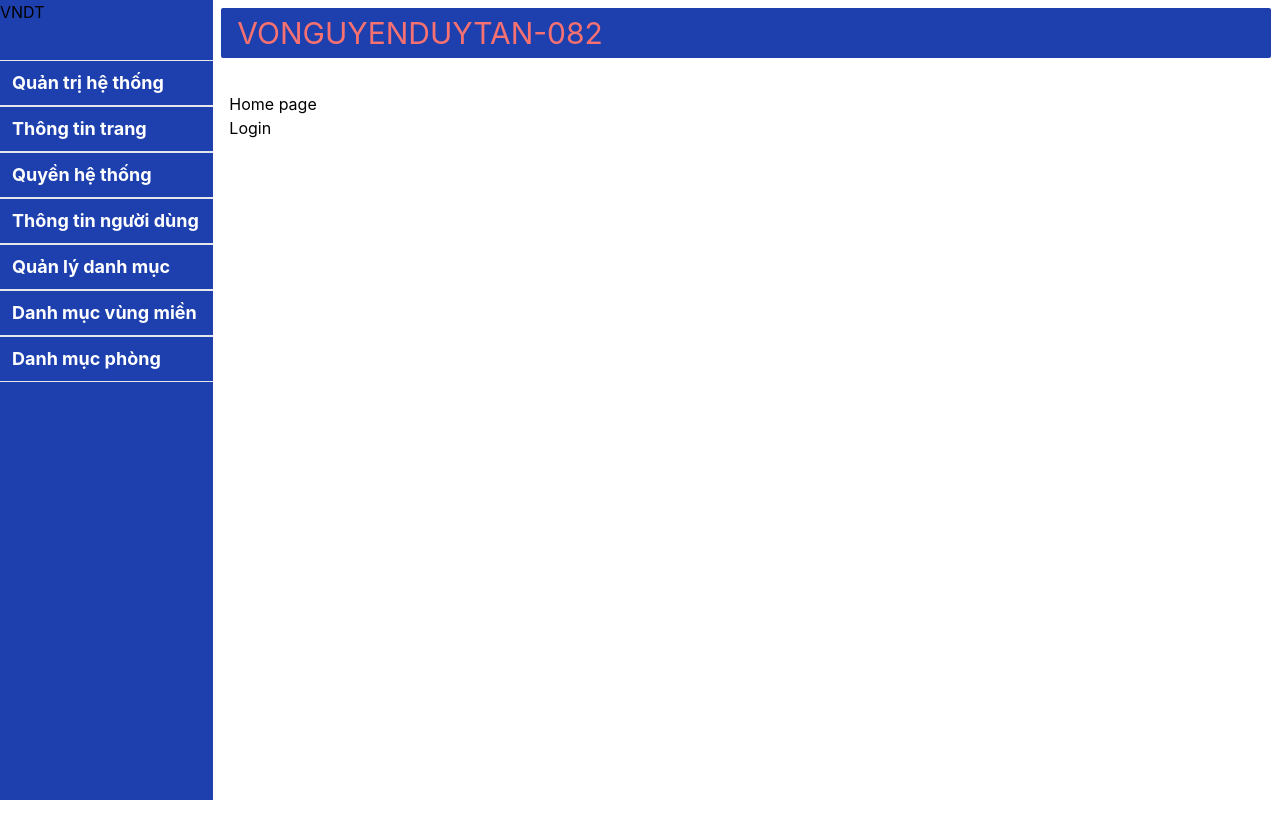
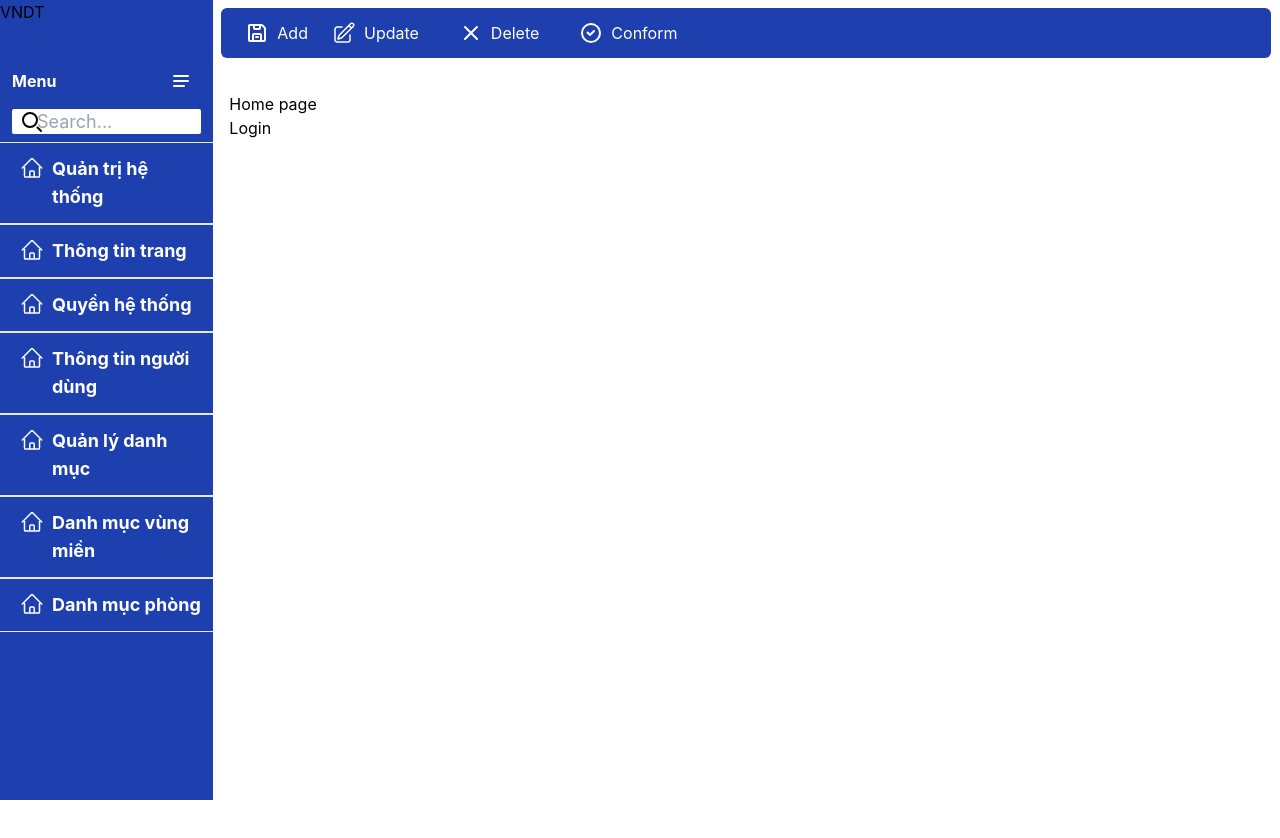
Before and after one commit to VNDT-082/my-project, a React (Create React App) app: page / in a window 1280 px wide. Shown: the top 838 px of the page. Built offline with nearby package versions, Linux system fonts and the light colour scheme.

Commit message:
add icon and slide bar

```diff
--- a/src/components/HeaderActionBar.tsx
+++ b/src/components/HeaderActionBar.tsx
@@ -1,8 +1,50 @@
+import IconConform from "./core/icons/IconConform";
+import IconDelete from "./core/icons/IconDelete";
+import IconEdit from "./core/icons/IconEdit";
+import IconPen from "./core/icons/IconPen";
+import IconSave from "./core/icons/IconSave";
+
 const HeaderActionBar = () => {
     return (
         <div className="w-full p-2 ">
-            <div className="bg-blue-800 w-[82%] h-[50px]  p-4 flex items-center  fixed  rounded-sm">
-                <p className="text-red-400 text-3xl">VONGUYENDUYTAN-082</p>
+            <div className="bg-blue-800 w-[82%] h-[50px]  p-4 flex items-center  fixed  rounded-md">
+                <ul className="flex flex-row">
+                    <li>
+                        <div className="flex flex-row text-white cursor-pointer">
+                            <IconSave />
+                            <p>Add</p>
+                        </div>
+                    </li>
+
+                    <li>
+                        <div className="flex flex-row text-white mx-4 cursor-pointer">
+                            <IconPen />
+                            <p>Update</p>
+                        </div>
+                    </li>
+
+                    {/* <li>
+                        <div className="flex flex-row text-white mx-4">
+                            <IconEdit />
+                            <p>Update</p>
+                        </div>
+                    </li> */}
+
+                    <li>
+                        <div className="flex flex-row text-white mx-4 cursor-pointer">
+                            <IconDelete />
+                            <p>Delete</p>
+                        </div>
+                    </li>
+
+                    <li>
+                        <div className="flex flex-row text-white mx-4 cursor-pointer ">
+                            <IconConform />
+                            <p>Conform</p>
+                        </div>
+                    </li>
+
+                </ul>
             </div>
         </div>
 
--- a/src/components/SlideBar.tsx
+++ b/src/components/SlideBar.tsx
@@ -1,4 +1,9 @@
+import { useState } from "react";
 import AbpMenu from "../interface/AbpMenu";
+import IconHome from "./core/icons/IconHome";
+import IconSearch from "./core/icons/IconSearch";
+import IconBar from "./core/icons/IconBar";
+import IconBarFromLeft from "./core/icons/IconBarFromLeft";
 
 const SlideBar = () => {
 
@@ -10,16 +15,45 @@ const SlideBar = () => {
         { menu_name: 'Quản lý danh mục' },
         { menu_name: 'Danh mục vùng miền' },
         { menu_name: 'Danh mục phòng' }];
+
+    const [isActive, setIsActive] = useState<string>("");
+    const [showFullBar, setShowFullBar] = useState<boolean>(false)
+
     return (
         <div className="w-full h-full max-w-[320px] bg-blue-800">
             <div className="h-[60px]">VNDT</div>
             <ul>
+                <li>
+                    <div className="flex flex-row w-full px-3 py-2 items-center justify-end
+                    text-white font-bold"
+                        onClick={() => setShowFullBar(!showFullBar)}>
+                        <p className="w-11/12">Menu</p>
+                        {showFullBar ?
+                            <IconBar /> : <IconBarFromLeft />}
+                    </div>
+                </li>
+
+                <li>
+                    <div className="flex flex-row w-full px-3 py-2 items-center">
+                        <div className="absolute">
+                            <IconSearch />
+                        </div>
+
+                        <input className="w-full h-[25px] text-lg outline-[0.5px] pl-[25px]
+                         outline-cyan-400 rounded-sm focus:outline-none" type="text" placeholder="Search..." />
+                    </div>
+                </li>
                 {listMenu.map(item => {
-                    return <li className="text-lg text-white font-bold my-0
-                    px-3 py-2 w-full border-b border-t hover:scale-105 cursor-pointer">
-                        <p >
-                            {item.menu_name}
-                        </p>
+                    return <li className={`text-lg text-white font-bold w-full border-b border-t
+                    cursor-pointer ${isActive == item.menu_name ? 'bg-white' : 'bg-transparent'}`}
+                        onClick={() => setIsActive(item.menu_name)}>
+                        <div className={`h-[4px] w-full rounded-br-full
+                            ${isActive == item.menu_name ? 'bg-blue-800' : 'bg-transparent'}`}></div>
+
+                        <p className={`hover:scale-105 flex flex-row  px-3 py-2 ${isActive == item.menu_name ? 'font-bold text-blue-950 bg-white' : 'text-white bg-transparent'}`}>
+                            <IconHome />{item.menu_name}</p>
+                        <div className={`h-[4px] w-full rounded-tr-full
+                             ${isActive == item.menu_name ? 'bg-blue-800' : 'bg-transparent'}`}></div>
                     </li>
                 }
                 )}
--- /dev/null
+++ b/src/components/core/icons/IconBar.tsx
@@ -0,0 +1,11 @@
+export default function IconBar() {
+    return (
+        <div className="mx-2 my-[0.5px]">
+            <svg className="w-6 h-6 " aria-hidden="true" xmlns="http://www.w3.org/2000/svg" width="24" height="24" fill="none" viewBox="0 0 24 24">
+                <path stroke="currentColor" stroke-linecap="round" stroke-width="2" d="M5 7h14M5 12h14M5 17h14" />
+            </svg>
+
+
+        </div>
+    );
+}
--- /dev/null
+++ b/src/components/core/icons/IconBarFromLeft.tsx
@@ -0,0 +1,10 @@
+export default function IconBarFromLeft() {
+    return (
+        <div className="mx-2 my-[0.5px]">
+            <svg className="w-6 h-6" aria-hidden="true" xmlns="http://www.w3.org/2000/svg" width="24" height="24" fill="none" viewBox="0 0 24 24">
+                <path stroke="currentColor" stroke-linecap="round" stroke-width="2" d="M5 7h14M5 12h14M5 17h10" />
+            </svg>
+
+        </div>
+    );
+}
--- /dev/null
+++ b/src/components/core/icons/IconConform.tsx
@@ -0,0 +1,9 @@
+export default function IconConform() {
+    return (
+        <div className="mx-2 my-[0.5px]">
+            <svg className="w-6 h-6 " aria-hidden="true" xmlns="http://www.w3.org/2000/svg" width="24" height="24" fill="none" viewBox="0 0 24 24">
+                <path stroke="currentColor" stroke-linecap="round" stroke-linejoin="round" stroke-width="2" d="M8.5 11.5 11 14l4-4m6 2a9 9 0 1 1-18 0 9 9 0 0 1 18 0Z" />
+            </svg>
+        </div>
+    );
+}
--- /dev/null
+++ b/src/components/core/icons/IconDelete.tsx
@@ -0,0 +1,10 @@
+export default function IconDelete() {
+    return (
+        <div className="mx-2 my-[0.5px]">
+            <svg className="w-6 h-6" aria-hidden="true" xmlns="http://www.w3.org/2000/svg" width="24" height="24" fill="none" viewBox="0 0 24 24">
+                <path stroke="currentColor" stroke-linecap="round" stroke-linejoin="round" stroke-width="2" d="M6 18 17.94 6M18 18 6.06 6" />
+            </svg>
+
+        </div>
+    );
+}
--- /dev/null
+++ b/src/components/core/icons/IconEdit.tsx
@@ -0,0 +1,10 @@
+export default function IconEdit() {
+    return (
+        <div className="mx-2 my-[0.5px]">
+            <svg className="w-6 h-6" aria-hidden="true" xmlns="http://www.w3.org/2000/svg" width="24" height="24" fill="none" viewBox="0 0 24 24">
+                <path stroke="currentColor" stroke-linecap="round" stroke-linejoin="round" stroke-width="2" d="m14.304 4.844 2.852 2.852M7 7H4a1 1 0 0 0-1 1v10a1 1 0 0 0 1 1h11a1 1 0 0 0 1-1v-4.5m2.409-9.91a2.017 2.017 0 0 1 0 2.853l-6.844 6.844L8 14l.713-3.565 6.844-6.844a2.015 2.015 0 0 1 2.852 0Z" />
+            </svg>
+
+        </div>
+    );
+}
--- /dev/null
+++ b/src/components/core/icons/IconHome.tsx
@@ -0,0 +1,13 @@
+const IconHome = () => {
+    return (
+        <div className="mx-2 my-[0.5px]">
+            <svg xmlns="http://www.w3.org/2000/svg" fill="none" viewBox="0 0 24 24" strokeWidth={1.5} stroke="currentColor" className="size-6">
+                <path strokeLinecap="round" strokeLinejoin="round" d="m2.25 12 8.954-8.955c.44-.439 1.152-.439 1.591 0L21.75 12M4.5 9.75v10.125c0 .621.504 1.125 1.125 1.125H9.75v-4.875c0-.621.504-1.125 1.125-1.125h2.25c.621 0 1.125.504 1.125 1.125V21h4.125c.621 0 1.125-.504 1.125-1.125V9.75M8.25 21h8.25" />
+            </svg>
+        </div>
+
+
+    );
+
+}
+export default IconHome;
--- /dev/null
+++ b/src/components/core/icons/IconPen.tsx
@@ -0,0 +1,9 @@
+const IconPen = () => {
+    return (<div className="mx-2 my-[0.5px]">
+        <svg xmlns="http://www.w3.org/2000/svg" fill="none" viewBox="0 0 24 24" strokeWidth={1.5} stroke="currentColor" className="size-6">
+            <path strokeLinecap="round" strokeLinejoin="round" d="m16.862 4.487 1.687-1.688a1.875 1.875 0 1 1 2.652 2.652L10.582 16.07a4.5 4.5 0 0 1-1.897 1.13L6 18l.8-2.685a4.5 4.5 0 0 1 1.13-1.897l8.932-8.931Zm0 0L19.5 7.125M18 14v4.75A2.25 2.25 0 0 1 15.75 21H5.25A2.25 2.25 0 0 1 3 18.75V8.25A2.25 2.25 0 0 1 5.25 6H10" />
+        </svg>
+
+    </div>);
+}
+export default IconPen;
--- /dev/null
+++ b/src/components/core/icons/IconSave.tsx
@@ -0,0 +1,10 @@
+export default function IconSave() {
+    return (
+        <div className="mx-2 my-[0.5px]">
+            <svg className="w-6 h-6 " aria-hidden="true" xmlns="http://www.w3.org/2000/svg" width="24" height="24" fill="none" viewBox="0 0 24 24">
+                <path stroke="currentColor" stroke-linecap="round" stroke-width="2" d="M11 16h2m6.707-9.293-2.414-2.414A1 1 0 0 0 16.586 4H5a1 1 0 0 0-1 1v14a1 1 0 0 0 1 1h14a1 1 0 0 0 1-1V7.414a1 1 0 0 0-.293-.707ZM16 20v-6a1 1 0 0 0-1-1H9a1 1 0 0 0-1 1v6h8ZM9 4h6v3a1 1 0 0 1-1 1h-4a1 1 0 0 1-1-1V4Z" />
+            </svg>
+
+        </div>
+    );
+}
--- /dev/null
+++ b/src/components/core/icons/IconSearch.tsx
@@ -0,0 +1,10 @@
+export default function IconSearch() {
+    return (
+        <div className="mx-2 my-[0.5px]">
+            <svg className="w-6 h-6" aria-hidden="true" xmlns="http://www.w3.org/2000/svg" width="24" height="24" fill="none" viewBox="0 0 24 24">
+                <path stroke="currentColor" stroke-linecap="round" stroke-width="2" d="m21 21-3.5-3.5M17 10a7 7 0 1 1-14 0 7 7 0 0 1 14 0Z" />
+            </svg>
+
+        </div>
+    );
+}
```
